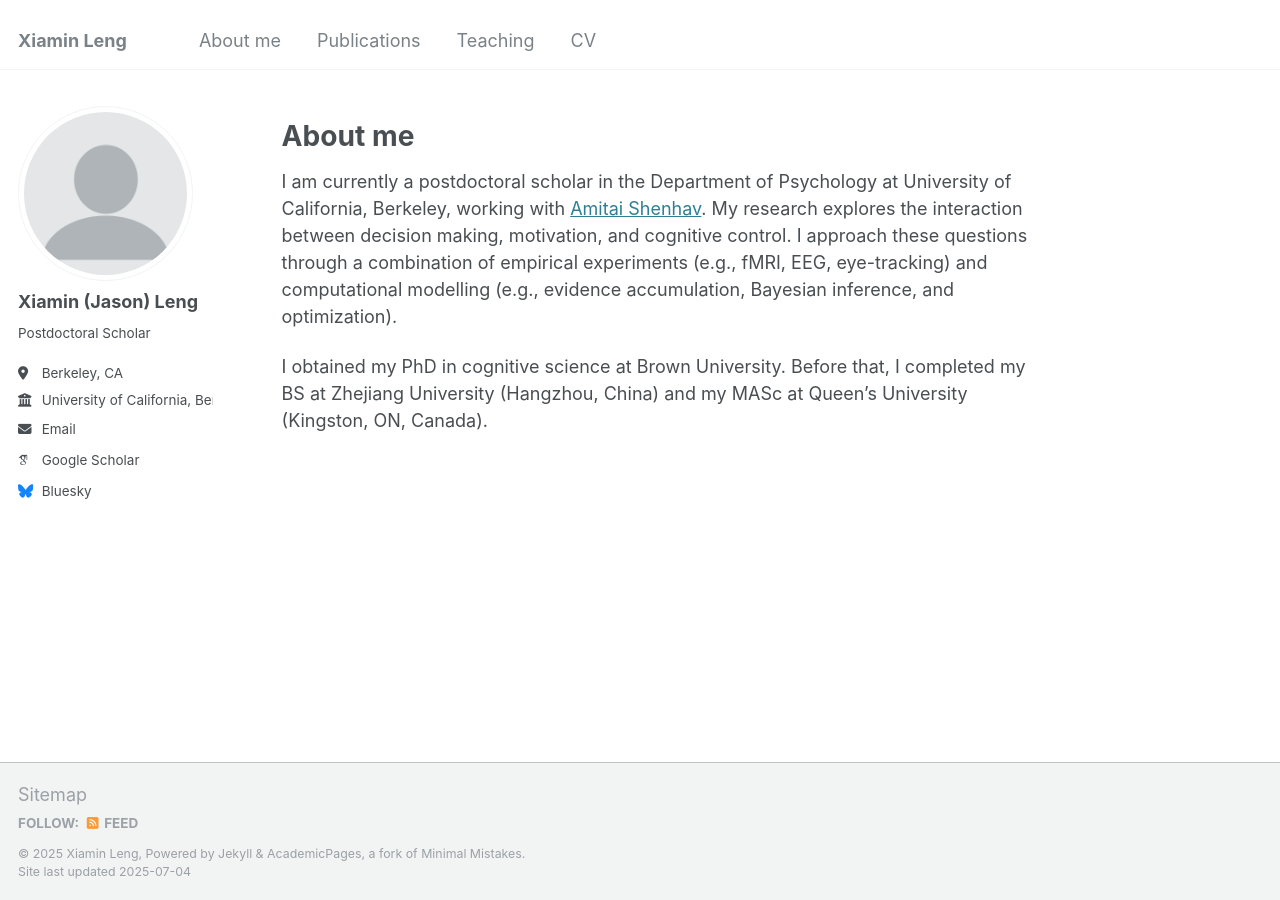
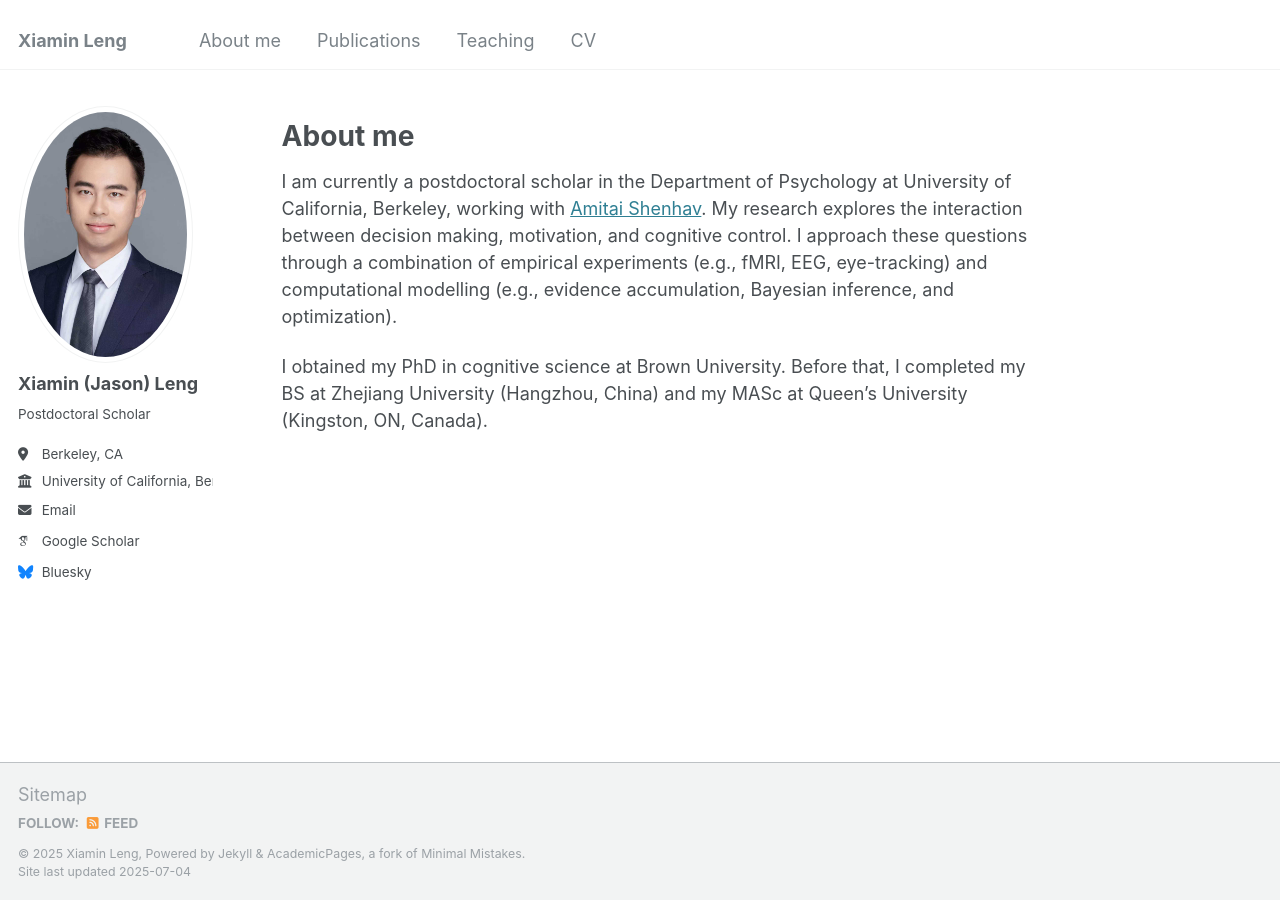
Before and after one commit to Jasonleng/jasonleng.github.io, a Jekyll site: the page built from _pages/about.md, in a window 1280 px wide. Built offline with Jekyll 4.4.1, drawn with Linux system fonts in a browser that asks for light colours; some web fonts are replaced.

Commit message:
Update _config.yml

```diff
--- a/_config.yml
+++ b/_config.yml
@@ -21,7 +21,7 @@ repository               : "Jasonleng/jasonleng.github.io"
 #               Additional customization can be done by editing /_includes/author-profile.html
 author:
   # Biographic information
-  avatar           : "profile.png"
+  avatar           : "mmexport1751620038553.jpg"
   name             : "Xiamin (Jason) Leng"
   pronouns         : # example: "she/her"
   bio              : "Postdoctoral Scholar"
```
